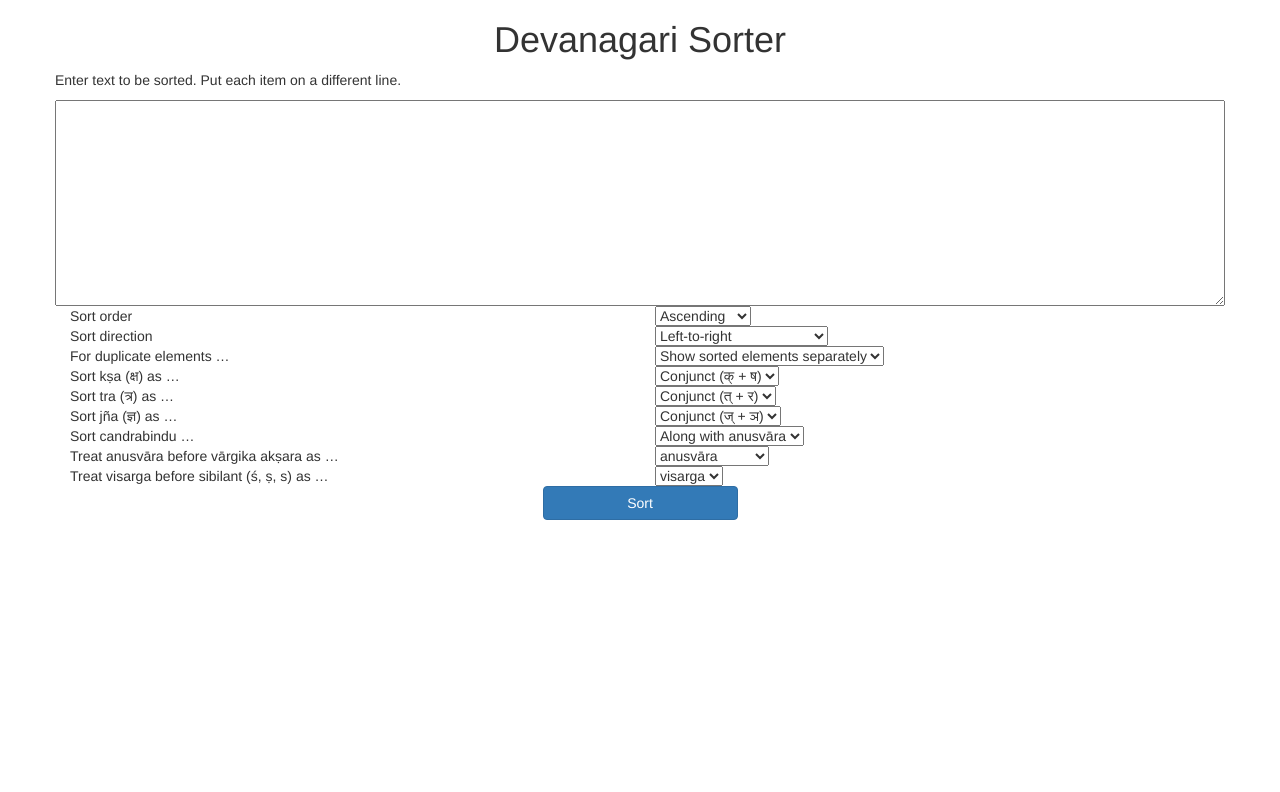
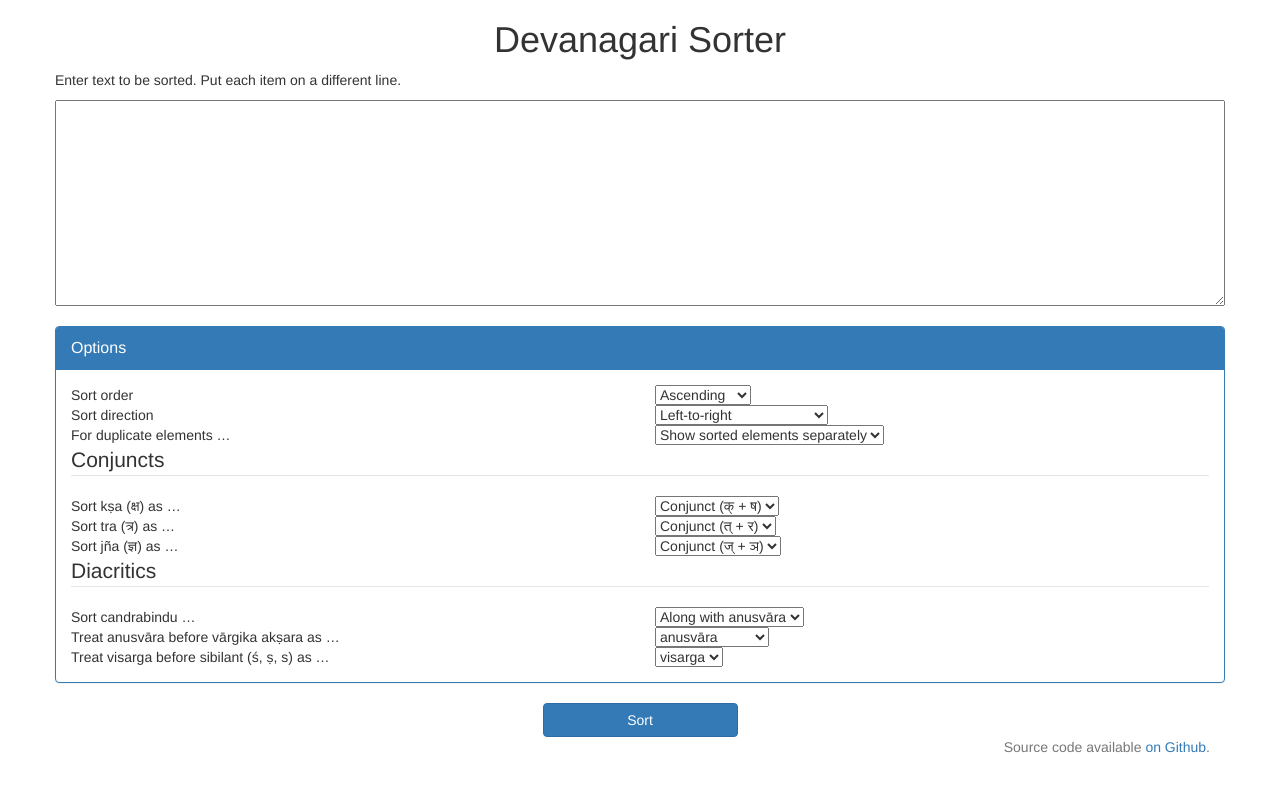
Before and after one commit to anubhav-chattoraj/indic-tools, a Jekyll site: the page built from devanagari_sorter/index.html, in a window 1280 px wide. Shown: the top 792 px of the page. Built offline with Jekyll 4.4.1, drawn with Linux system fonts in a browser that asks for light colours; nearby versions of some CDN libraries.

Commit message:
UI improvements

```diff
--- a/_layouts/base.html
+++ b/_layouts/base.html
@@ -3,12 +3,20 @@
   <meta charset="UTF-8">
   <title>{{ page.title }}</title>
   <link rel="stylesheet" href="http://netdna.bootstrapcdn.com/bootstrap/3.0.0/css/bootstrap.min.css">
+  <style type="text/css">
+    .top-buffer { margin-top:20px; }
+  </style>
 </head>
 
 <body>
-  <div class = "container">
+  <div class = "container" id="page-contents">
      <h1 class="text-center">{{ page.title }}</h1>
     {{ content }}
+  </div>
+  <div class = "container" id="page-footer">
+    <p class="text-muted text-right">Source code available
+      <a href="https://github.com/anubhav-chattoraj/indic-tools/tree/gh-pages">on Github</a>.
+    </p>
   </div>
   <script src="http://ajax.googleapis.com/ajax/libs/jquery/1.10.2/jquery.min.js"></script>
   <script src="http://netdna.bootstrapcdn.com/bootstrap/3.0.0/js/bootstrap.min.js"></script>
--- a/devanagari_sorter/index.html
+++ b/devanagari_sorter/index.html
@@ -40,8 +40,8 @@ scripts: |
           result_body = '<p>\n' + result.join('<br>\n') + '</p>\n';
         }
         $('#sorted').remove();
-        $('.container').append( '<div id="sorted" class="col-lg-12 col-md-12 col-sm-12 col-xs-12">\n' +
-          '<h1 class="text-center">Sorted Words</h1>\n' +
+        $('#page-contents').append( '<div id="sorted" class="col-lg-12 col-md-12 col-sm-12 col-xs-12">\n' +
+          '<h1 class="text-center">Sorted Elements</h1>\n' +
           result_body + '</div>'
         );
       };
@@ -54,6 +54,10 @@ scripts: |
   <textarea class="col-lg-12 col-md-12 col-sm-12 col-xs-12" rows=10 cols=100></textarea>
 </div>
 
+<div class="row top-buffer">
+  <div class="panel panel-primary">
+    <div class="panel-heading"><span class="panel-title">Options</span></div>
+    <div class="panel-body">
       <div class="row">
         <div class="col-md-6 col-sm-6">
           Sort order
@@ -87,6 +91,8 @@ scripts: |
           </select>
         </div>
       </div>
+      <fieldset>
+        <legend>Conjuncts</legend>
         <div class="row">
           <div class="col-md-6 col-sm-6">
             Sort kṣa (क्ष) as …
@@ -120,6 +126,9 @@ scripts: |
             </select>
           </div>
         </div>
+      </fieldset>
+      <fieldset>
+        <legend>Diacritics</legend>
         <div class="row">
           <div class="col-md-6 col-sm-6">
             Sort candrabindu …
@@ -154,6 +163,11 @@ scripts: |
             </select>
           </div>
         </div>
+      </fieldset>
+    </div>
+  </div>
+</div>
+
 <div class="row">
   <button type="button" class="btn btn-primary col-md-2 col-md-offset-5 col-sm-2 col-sm-offset-5"
       onclick ="processOptions()">
```
Also changed, not shown: js/sort_devanagari.js (line endings or trailing spaces). Lines whose indentation alone changed are shown as unchanged.
